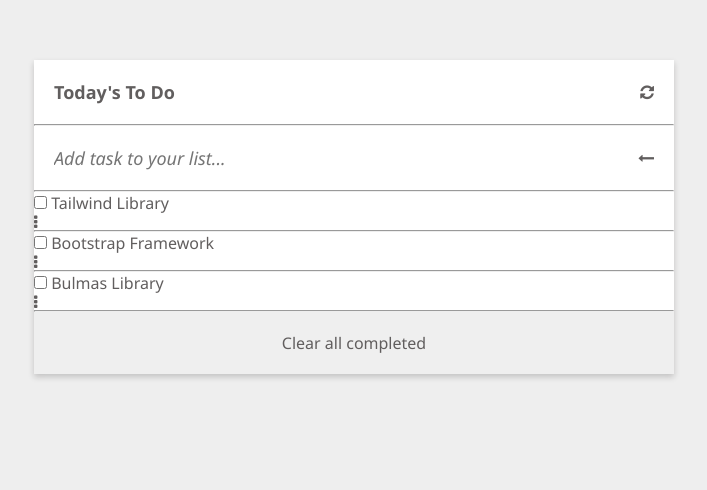
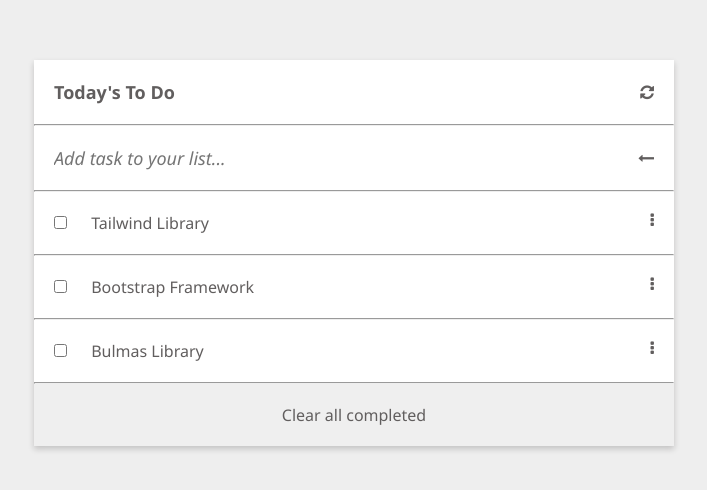
Before and after one commit to Theodoraldo/To-Do-List, a website built with webpack: page src/index.html in a window 1280 px wide. Shown: the whole page, without its empty margins (286-993 px from the left). Built offline with nearby package versions, Linux system fonts and the light colour scheme.

Commit message:
Add more css styling to file

```diff
--- a/src/style.css
+++ b/src/style.css
@@ -48,8 +48,18 @@
   font-size: 16px;
 }
 
-.align-row {
+.listTodo {
   display: flex;
   flex-direction: column;
   justify-content: space-between;
 }
+
+.align-row {
+  display: flex;
+  justify-content: space-between;
+  padding: 20px;
+}
+
+.label-checkbox input[type='checkbox'] {
+  margin-right: 20px;
+}
```
